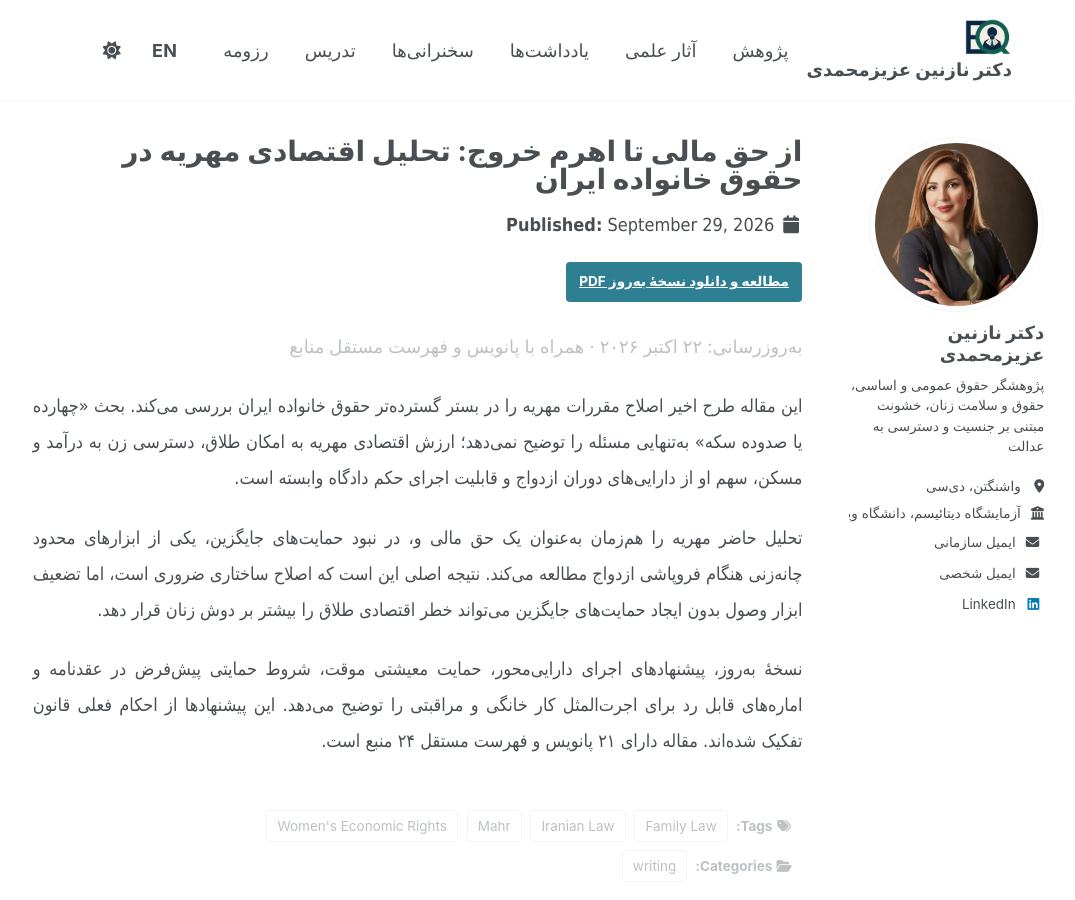
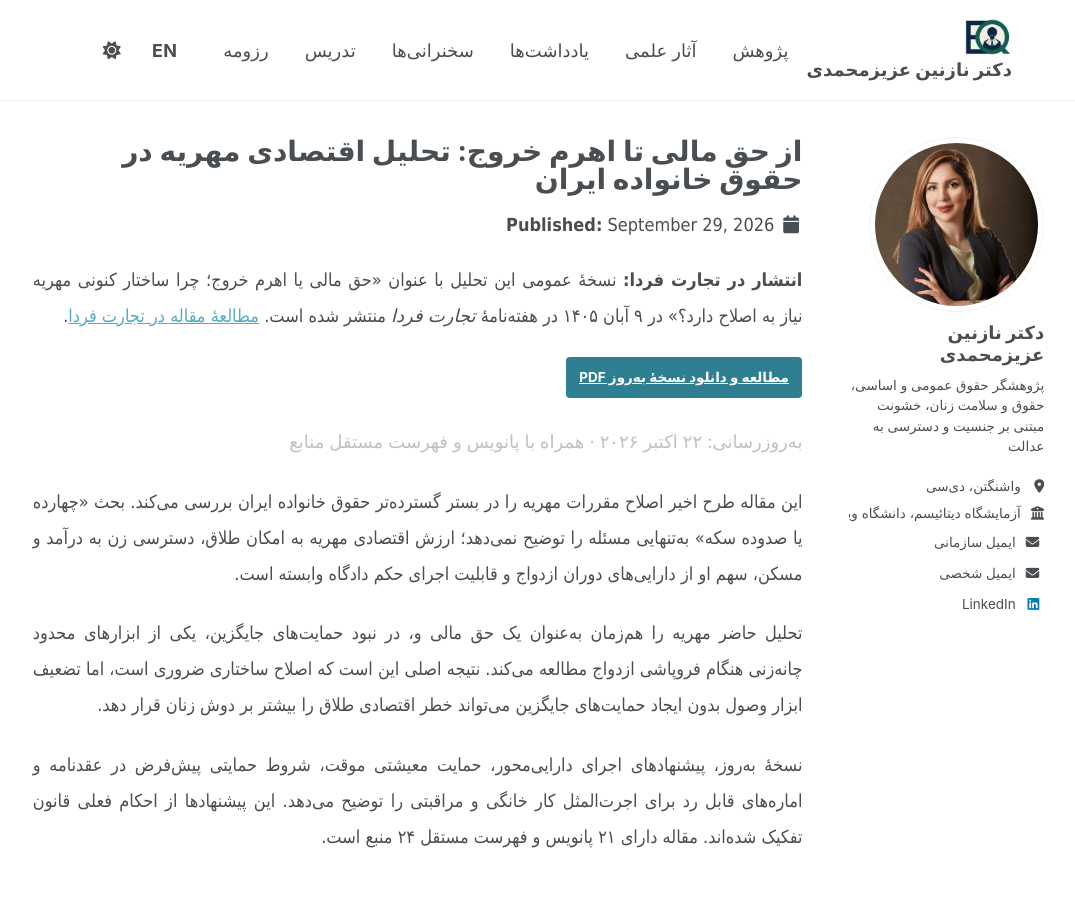
Before and after one commit to nazaninazizmohammadi/nazaninazizmohammadi.github.io, a Jekyll site: the page built from _posts/2026-09-29-mahr-economic-analysis-fa.md, in a window 1280 px wide and 900 px high. Shown: the whole window, without its empty margins (196-1271 px from the left). Built offline with Jekyll 4.4.1, drawn with Linux system fonts in a browser that asks for light colours; a style sheet for code colours, icons or effects is not loaded; some of the changed lines change nothing that is shown.

Commit message:
Link Tejarat-e Farda publication to mahr analysis

```diff
--- a/_posts/2026-09-29-mahr-economic-analysis-fa.md
+++ b/_posts/2026-09-29-mahr-economic-analysis-fa.md
@@ -1,7 +1,7 @@
 ---
 title: "از حق مالی تا اهرم خروج: تحلیل اقتصادی مهریه در حقوق خانواده ایران"
 date: 2026-09-29
-last_modified_at: 2026-10-22
+last_modified_at: 2026-11-07
 permalink: /writing/mahr-economic-analysis-fa/
 redirect_from:
   - /mahr-fa/
@@ -24,6 +24,10 @@ share: true
 
 <div dir="rtl" lang="fa" markdown="1" style="direction: rtl; text-align: justify;">
 
+<p><strong>انتشار در تجارت فردا:</strong> نسخهٔ عمومی این تحلیل با عنوان «حق مالی یا اهرم خروج؛ چرا ساختار کنونی مهریه نیاز به اصلاح دارد؟» در ۹ آبان ۱۴۰۵ در هفته‌نامهٔ <em>تجارت فردا</em> منتشر شده است. <a href="https://www.tejaratefarda.com/بخش-اقتصاد-اجتماعی-19/52657-حق-مالی-یا-اهرم-خروج" target="_blank" rel="noopener noreferrer">مطالعهٔ مقاله در تجارت فردا</a>.</p>
+
+
+
 <p><a class="btn btn--primary" href="{{ '/files/writing/mahr-economic-analysis-fa.pdf' | relative_url }}?v=20261022" target="_blank" rel="noopener">مطالعه و دانلود نسخهٔ به‌روز PDF</a></p>
 
 <p class="page__meta">به‌روزرسانی: ۲۲ اکتبر ۲۰۲۶ · همراه با پانویس و فهرست مستقل منابع</p>
```
